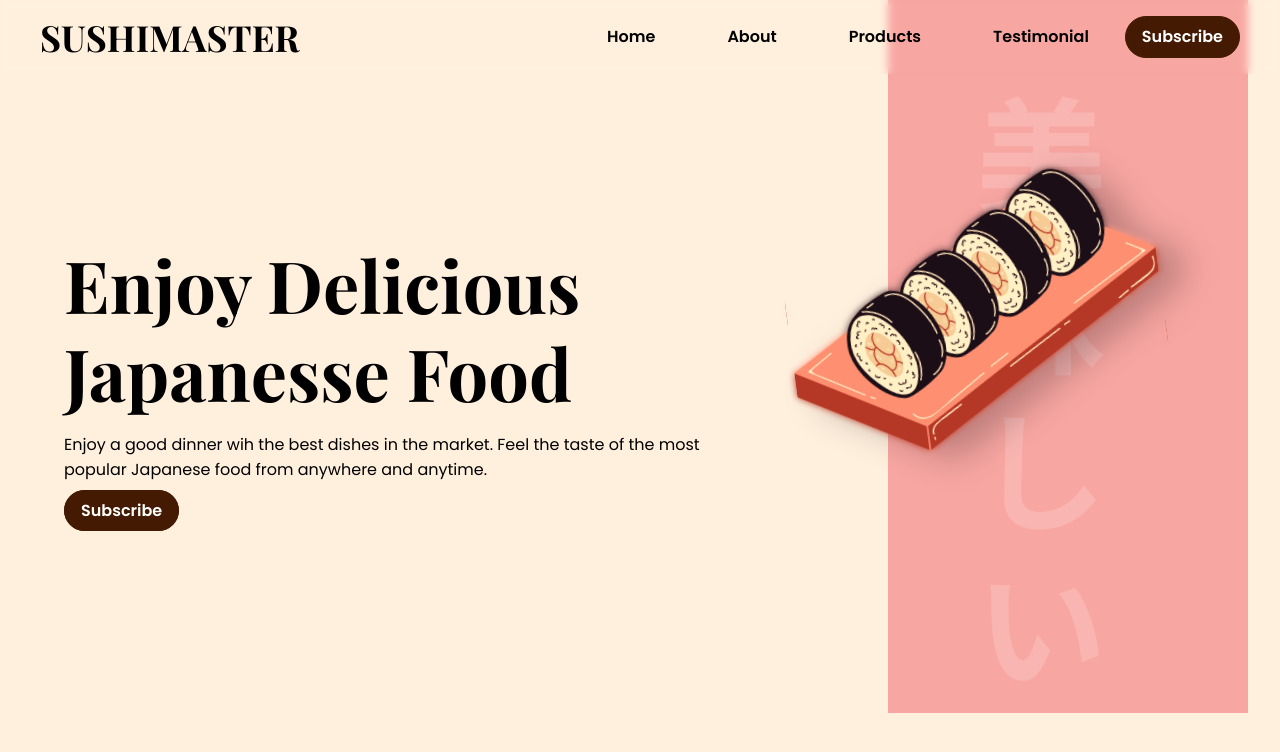
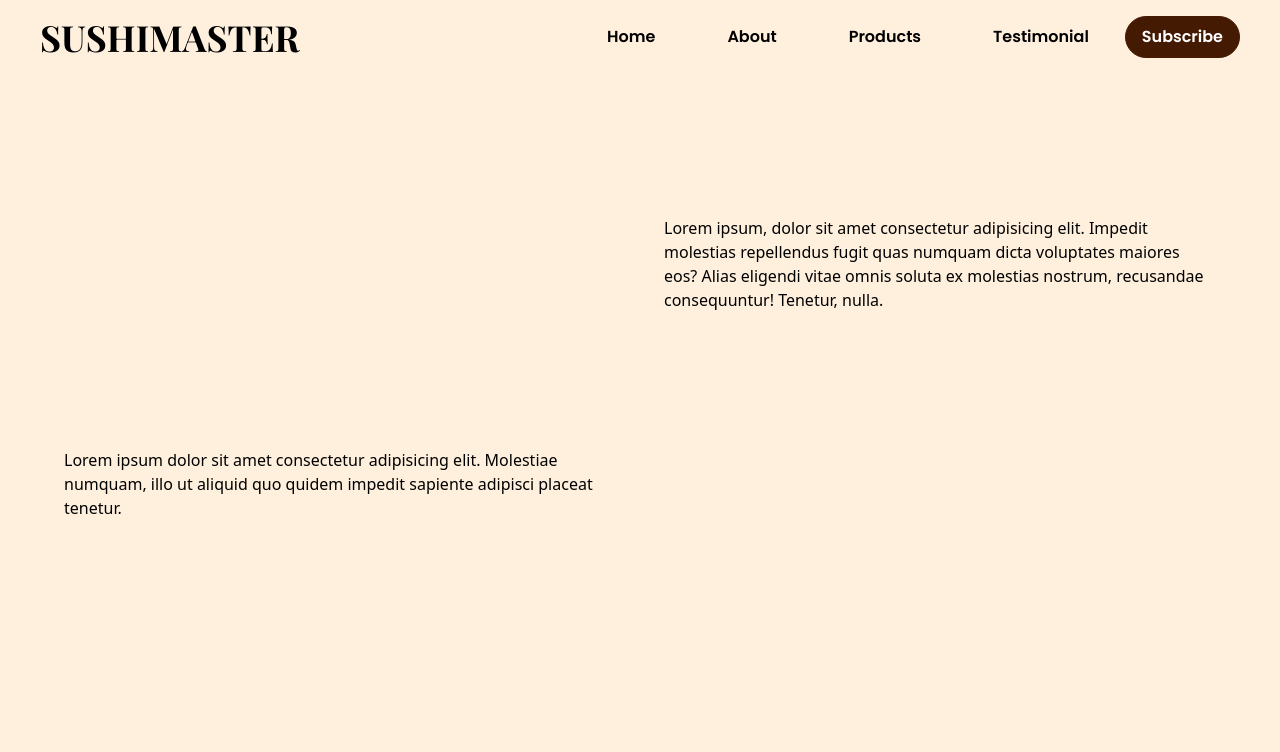
Before and after one commit to moresruth/sushi-master, a React (Vite) app: page / in a window 1280 px wide. Shown: the top 752 px of the page. Built offline with nearby package versions, Linux system fonts and the light colour scheme; a web font is replaced by a local one.

Commit message:
fix: home

```diff
--- a/src/components/Home.jsx
+++ b/src/components/Home.jsx
@@ -1,33 +1,49 @@
 import React from "react";
 import styles, { layout } from "../styles";
-import { imgHero, imgHeroBG } from "../assets";
 
 const Home = () => {
   return (
-    <section
-      id="home"
-      className={`${layout.section}  ${styles.flexRow}} relative`}
-    >
-      <img
-        src={imgHeroBG}
-        className="hidden sm:flex absolute z-[0] bg-lightpink w-[360px] h-[753px] sm:left-[30rem] sm:-top-[6rem] md:left-[53rem] md:-top-[6rem]"
-      />
-
-      <div className="sm:w-3/5 px-6 pt-5 md:pt-[8rem]">
-        <h2 className={`${styles.heading2}`}>Enjoy Delicious</h2>
-        <h2 className={`${styles.heading2}`}>Japanesse Food</h2>
-        <p className={`${styles.paragraph}`}>
-          Enjoy a good dinner wih the best dishes in the market. Feel the taste
-          of the most popular Japanese food from anywhere and anytime.
+    <section id="about" className={`${layout.section} sm:${layout.flexOnSM}`}>
+      <div className={`${layout.HalfContainer} ${styles.flexCenter}`}>
+        <p>
+          Lorem ipsum dolor sit amet consectetur adipisicing elit. Molestiae
+          numquam, illo ut aliquid quo quidem impedit sapiente adipisci placeat
+          tenetur.
         </p>
-        <a href="#login" className={`${styles.button} `}>
-          Subscribe
-        </a>
       </div>
-      <div className="sm:w-2/5 relative">
-        <img src={imgHero} alt="" className="absolute z-[5] w-[100%] s" />
+      <div className={`${layout.HalfContainer} sm:mt-[5rem]`}>
+        <p>
+          Lorem ipsum, dolor sit amet consectetur adipisicing elit. Impedit
+          molestias repellendus fugit quas numquam dicta voluptates maiores eos?
+          Alias eligendi vitae omnis soluta ex molestias nostrum, recusandae
+          consequuntur! Tenetur, nulla.
+        </p>
       </div>
     </section>
+    // <section
+    //   id="home"
+    //   className={`${layout.section}  ${styles.flexRow}} relative`}
+    // >
+    //   <img
+    //     src={imgHeroBG}
+    //     className="hidden sm:flex absolute z-[0] bg-lightpink w-[360px] h-[753px] sm:left-[30rem] sm:-top-[6rem] md:left-[53rem] md:-top-[6rem]"
+    //   />
+
+    //   <div className="sm:w-3/5 px-6 pt-5 md:pt-[8rem]">
+    //     <h2 className={`${styles.heading2}`}>Enjoy Delicious</h2>
+    //     <h2 className={`${styles.heading2}`}>Japanesse Food</h2>
+    //     <p className={`${styles.paragraph}`}>
+    //       Enjoy a good dinner wih the best dishes in the market. Feel the taste
+    //       of the most popular Japanese food from anywhere and anytime.
+    //     </p>
+    //     <a href="#login" className={`${styles.button} `}>
+    //       Subscribe
+    //     </a>
+    //   </div>
+    //   <div className="sm:w-2/5 relative">
+    //     <img src={imgHero} alt="" className="absolute z-[5] w-[100%] s" />
+    //   </div>
+    // </section>
   );
 };
 
```
